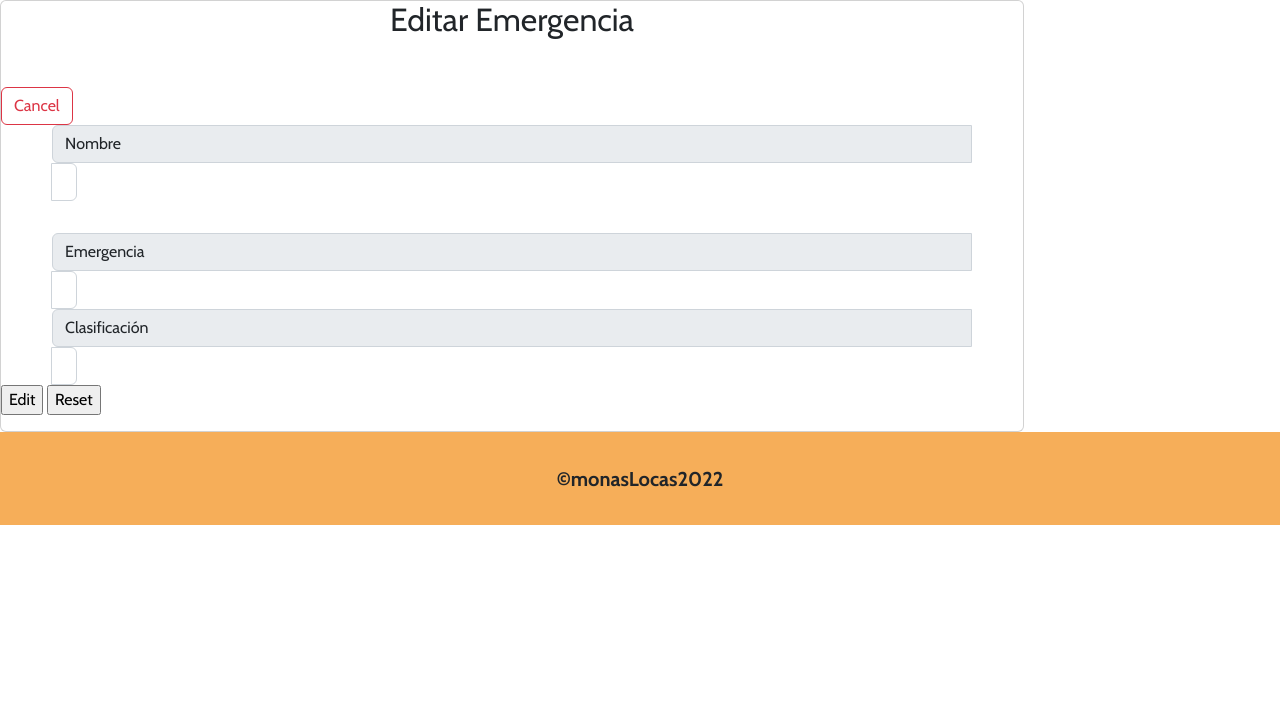
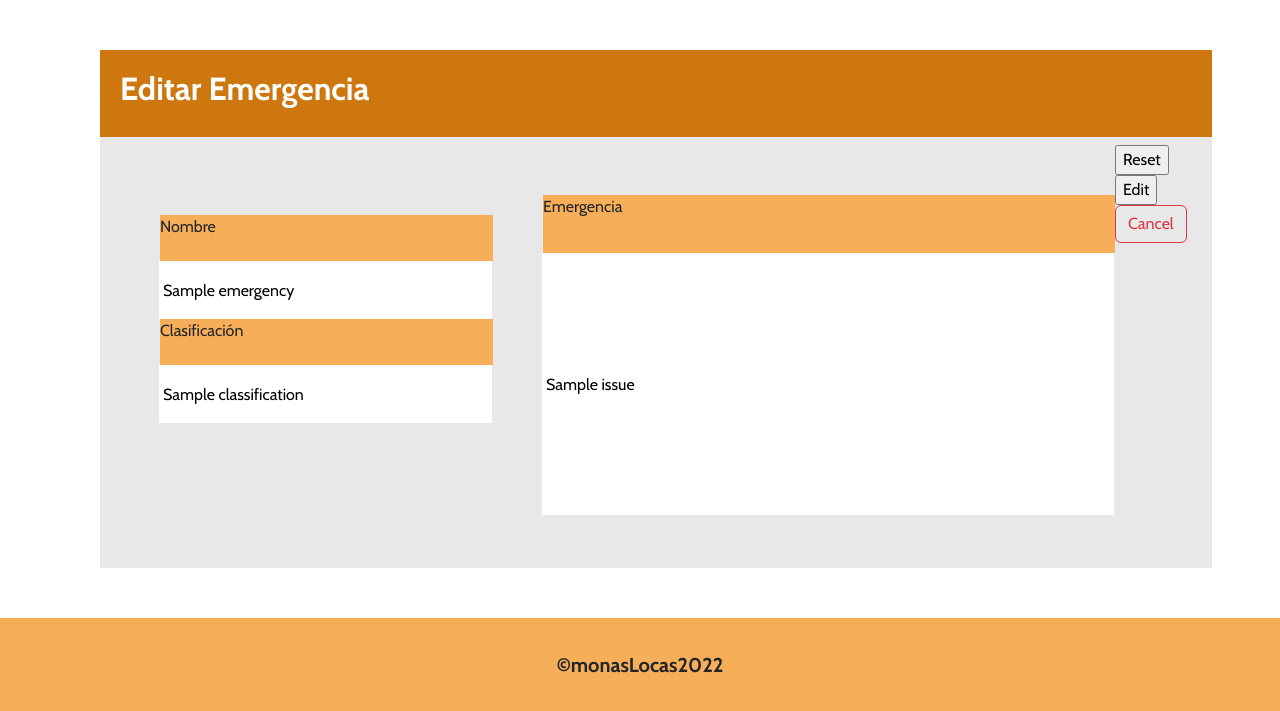
Before and after one commit to Albaric0que/MayDay, a PHP site: template src/Views/editEmergency.php in a window 1280 px wide. Shown: the part 191-902 px from the top of the page. Before the commit the page ends 716 px from the top, so only its background shows below. Run offline with PHP 8.4, Linux system fonts and the light colour scheme; the template is opened without the code that fills it: most values are stand-ins (such as "Sample title", 1, 10 or a date in 2020).

Commit message:
create and edit margins in progress

```diff
--- a/src/Views/Components/layout.php
+++ b/src/Views/Components/layout.php
@@ -10,5 +10,5 @@
         <link rel="stylesheet" href="./src/css/emergencyList.css">
         <link rel="stylesheet" href="./src/css/header.css">
         <link rel="stylesheet" href="./src/css/create.css">
-       <!--  <link rel="stylesheet" href="./src/css/edit.css"> -->
+
     </head>
--- a/src/Views/createEmergency.php
+++ b/src/Views/createEmergency.php
@@ -25,7 +25,7 @@
                 </div>
                 </div>
                 <div class="botones " style="margin-bottom: 2rem;">
-                <input class="btn-lg btn-outline-success go-add-task float" type="submit" value="Crear">
+                  <input class="btn-lg btn-outline-success go-add-task float" type="submit" value="Crear">
                   <a href="./index.php"><button type="button" id="button-cancel" class="btn btn-outline-danger button-cancel">Cancel</button></a>
                   <input class="btn-lg btn-outline-warning go-add-task float" type="reset" value="Reset">
                  </div>
--- a/src/Views/editEmergency.php
+++ b/src/Views/editEmergency.php
@@ -3,28 +3,33 @@
     require_once("Components/header.php");
 ?>
 <body>
-<main class="card" style="width: 80%; height:27rem; display:flex; justify-content:center; ">
-            <h2 class="text-center" style="margin-bottom: 3rem; margin-top: 1rem;">Editar Emergencia</h2>
-            <a href="./index.php"><button type="button" id="button-cancel" class="btn btn-outline-danger button-cancel">Cancel</button></a>
-                <form class="justify-content-center " action='?action=update&id=<?php echo $data["emergency"]->getId()?>' method="post">
-                    <div class="input-group" style=" margin-bottom: 2rem; width: 90%; margin-left: 5%;">
-                        <span class="input-group-text">Nombre</span>
-                        <input class="form-control" type="text" name="name" required value='<?php echo $data["emergency"]->getName()?>'>
+     <main>
+        <div class="createCard">
+            <h2 class="cardHead">Editar Emergencia</h2>
+            <form class="formContainer" action='?action=update&id=<?php echo $data["emergency"]->getId()?>' method="post">
+                <div class="leftContainer">
+                    <div class="input-group">
+                        <span class="spanName">Nombre</span>
+                        <input class="inputGroupName" type="text" name="name" required value='<?php echo $data["emergency"]->getName()?>'>
                     </div>
-                    <div class="input-group" style="width: 90%; margin-left: 5%;">
-                        <span class="input-group-text">Emergencia</span>
-                        <input class="form-control" area-label="With textarea" type="text" name="issue" required value='<?php echo $data["emergency"]->getIssue()?>'>
+                    <div class="input-group">
+                        <span class="spanClassification">Clasificación</span>
+                        <input class="inputGroupClassification" area-label="With textarea" type="text" name="classification" required value='<?php echo $data["emergency"]->getClassification()?>'>
                     </div>
-                    <div class="input-group" style="width: 90%; margin-left: 5%;">
-                        <span class="input-group-text">Clasificación</span>
-                        <input class="form-control" area-label="With textarea" type="text" name="classification" required value='<?php echo $data["emergency"]->getClassification()?>'>
+                </div>
+                <div class="rigthContainer">
+                    <div class="input-group">
+                        <span class="spanEmergency">Emergencia</span>
+                        <input class="inputGroupEmergency" area-label="With textarea" type="text" name="issue" required value='<?php echo $data["emergency"]->getIssue()?>'>
                     </div>
-                    <div class="botones " style="margin-bottom: 2rem;">
-                        <input class="btn-lg btn-outline-success go-add-task float" type="submit" value="Edit">
-                        <input class="btn-lg btn-outline-warning go-add-task float" type="reset" value="Reset">
+                </div>
+                <div class="botones">
+                    <input class="btn-lg btn-outline-warning go-add-task float" type="reset" value="Reset">
+                    <input class="btn-lg btn-outline-success go-add-task float" type="submit" value="Edit">
+                    <a href="./index.php"><button type="button" id="button-cancel" class="btn btn-outline-danger button-cancel">Cancel</button></a>
                     </div>
                 </form>
-
+            </div>
     </main>
 <?php
         require_once("Components/footer.php")
--- a/src/css/create.css
+++ b/src/css/create.css
@@ -35,15 +35,17 @@
 }
 
 .leftContainer {
-  margin: 70px 15px 150px 50px;
+  margin: 70px 0px 90px 60px;
 }
 
-/* .rigthContainer {
-} */
+.rigthContainer {
+  margin: 50px 0px 30px 50px;
+}
 
 /*inputs */
 .input-group {
   display: flex;
+  align-items: flex-start;
   flex-direction: column;
 }
 
@@ -51,16 +53,19 @@
 .inputGroupName {
   width: 333px;
   height: 58px;
+  border: white solid 2px;
 }
 
 .inputGroupClassification {
   width: 333px;
   height: 58px;
+  border: white solid 2px;
 }
 
 .inputGroupEmergency {
   width: 572px;
   height: 262px;
+  border: white solid 2px;
 }
 
 /* name inputs */
@@ -68,19 +73,16 @@
   background-color: #f6ae59;
   width: 333px;
   height: 46px;
-  border: grey solid 1px;
 }
 
 .spanClassification {
   background-color: #f6ae59;
   width: 333px;
   height: 46px;
-  border: grey solid 1px;
 }
 
 .spanEmergency {
   background-color: #f6ae59;
   width: 572px;
   height: 58px;
-  border: grey solid 1px;
 }
```
Also changed, not shown: src/css/edit.css (deleted, +0 -82 lines).
